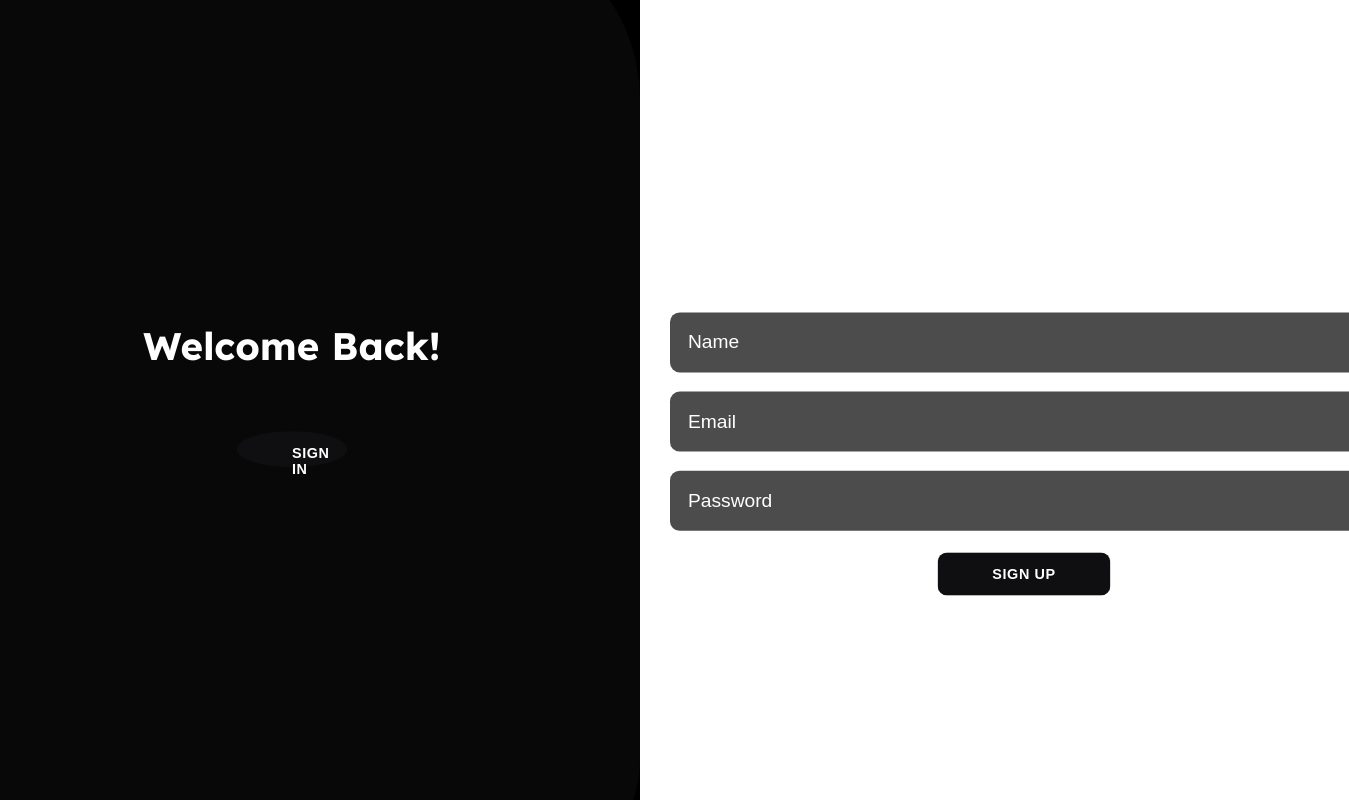
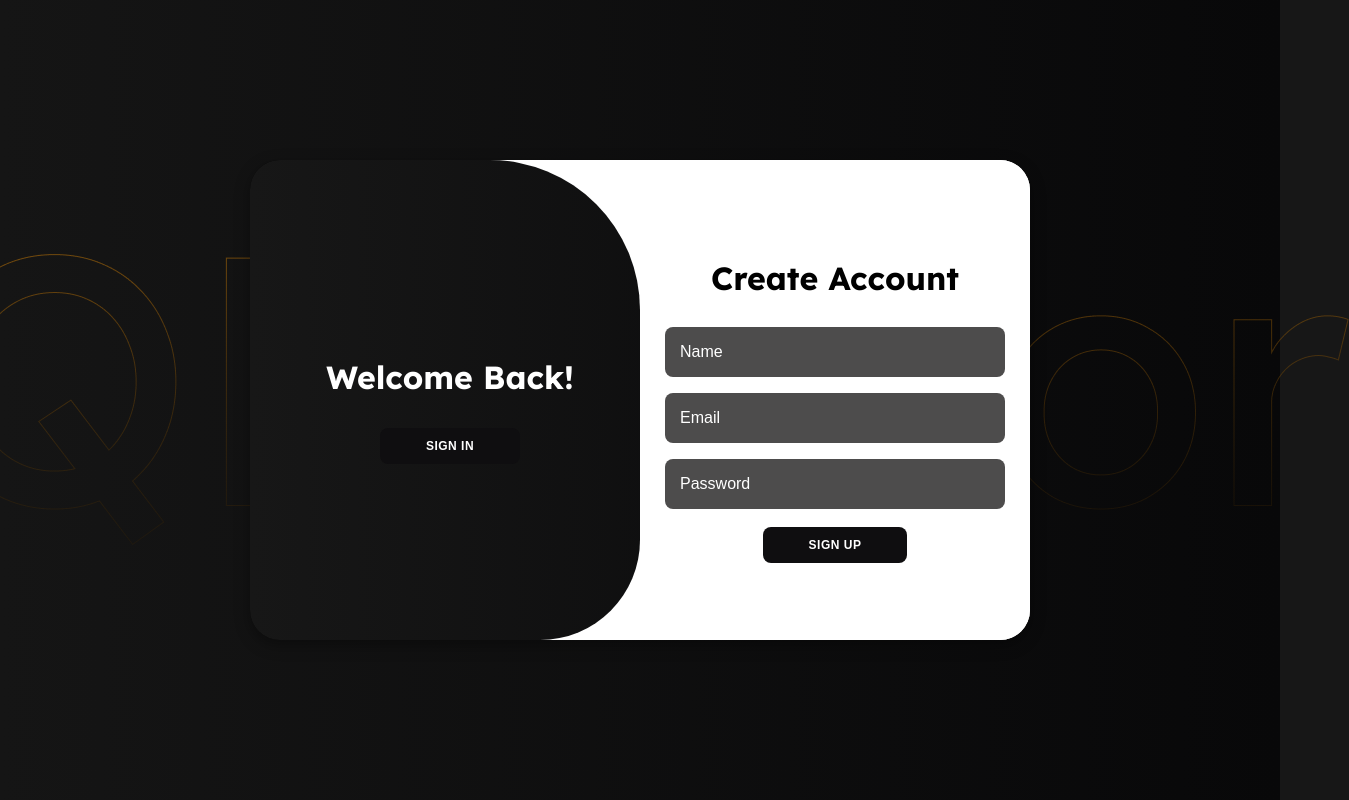
Before and after one commit to Dharaneeshsl/web-frontend, a React (Vite) app: page /login in a window 1280 px wide. Both pictures are taken after a click on the button "SIGN UP". Shown: the whole page, 1349 px wide, since content can reach past the window. Built offline with nearby package versions, Linux system fonts and the light colour scheme; a web font is replaced by a local one.

Commit message:
deisgn fixes login page

```diff
--- a/src/generate.css
+++ b/src/generate.css
@@ -100,12 +100,9 @@ justify-content: center;
 .model:hover{
     transform: scale(1.1);
 }
-.model.active {
+.model.modactive {
     transform: scale(1.1) rotateY(180deg) translateY(-20px);
     animation: transform 800ms ease;
-}
-.model.active img{
-  transform: rotateY('90deg')
 }
 
 
--- a/src/generate.jsx
+++ b/src/generate.jsx
@@ -272,19 +272,19 @@ toast.promise(
           </div>
           <div className="qrmodels">
             <div
-              className={`model ${selectedModel === 1 ? "active" : ""}`}
+              className={`model ${selectedModel === 1 ? "modactive" : ""}`}
               onClick={() => handleModelClick(1)}
             >
               <img src={model1} alt="Model 1" />
             </div>
             <div
-              className={`model ${selectedModel === 2 ? "active" : ""}`}
+              className={`model ${selectedModel === 2 ? "modactive" : ""}`}
               onClick={() => handleModelClick(2)}
             >
               <img src={model2} alt="Model 2" />
             </div>
             <div
-              className={`model ${selectedModel === 3 ? "active" : ""}`}
+              className={`model ${selectedModel === 3 ? "modactive" : ""}`}
               onClick={() => handleModelClick(3)}
             >
               <img src={model3} alt="Model 3" />
--- a/src/login.css
+++ b/src/login.css
@@ -4,24 +4,27 @@
 
 .main{
     background-color: #101114;
-    background: linear-gradient(to right, #393838, #080809);
+    background: linear-gradient(to right, #151515, #080809);
     display: flex;
     align-items: center;
     justify-content: center;
     flex-direction: column;
     height: 100vh;
 }
+.containerin{
+    background-color: rgb(0, 0, 0);
+    height: 100%;
+    width: 100%;
+}
+.container{
+    height: 480px;
+    width: 780px;
 
-.container{
-    background-color: white;
     border-radius: 30px;
     box-shadow: 0 5px 15px rgba(0, 0, 0, 0.35);
     position: relative;
     overflow: hidden;
-    width: 768px;
-    max-width: 100%;
-    min-height: 480px;
-    border-color: black;
+
 }
 
 .container p{
@@ -55,6 +58,16 @@
     padding: 0 40px;
     height: 100%;
 }
+.whitebg{
+    position: absolute;
+    left: 20%;
+    height: 100%;
+    width: 50%;
+    background-color: #ffffff;
+}
+.loginlogo{
+  position: absolute;
+ }
 
 .container input{
     background-color: #4d4c4c;
@@ -70,6 +83,7 @@
 .form-container{
     position: absolute;
     top: 0;
+
     height: 100%;
     transition: all 0.6s ease-in-out;
 }
@@ -85,6 +99,7 @@
 }
 
 .sign-up{
+    position: absolute;
     left: 0;
     width: 50%;
     opacity: 0;
@@ -112,14 +127,16 @@
 
 
 .toggle-container{
+
     position: absolute;
     top: 0;
     left: 50%;
     width: 50%;
     height: 100%;
     overflow: hidden;
+
     transition: all 0.6s ease-in-out;
-    border-radius: 150px 0 0 100px;
+    border-radius: 150px 0 0 150px;
     z-index: 1000;
 }
 
@@ -131,18 +148,23 @@
 .toggle{
     background-color: #080809;
     height: 100%;
-    background: linear-gradient(to right, #080809, #080809);
+    background: linear-gradient(to right, #171717, #080809);
+
     color: #fff;
     position: relative;
     left: -100%;
-    height: 100%;
+    height:100%;
     width: 200%;
     transform: translateX(0);
+
     transition: all 0.6s ease-in-out;
 }
 
 .container.active .toggle{
     transform: translateX(50%);
+}
+b{
+    color: black;
 }
 
 .toggle-panel{
@@ -156,11 +178,14 @@
     padding: 0 30px;
     text-align: center;
     top: 0;
+
+
     transform: translateX(0);
     transition: all 0.6s ease-in-out;
 }
 
 .toggle-left{
+       left: -25px;
     transform: translateX(-200%);
 }
 
@@ -169,10 +194,12 @@
 }
 
 .toggle-right{
-    right: 0;
+    right: -25px;
+
     transform: translateX(0);
 }
 
 .container.active .toggle-right{
+
     transform: translateX(200%);
 }
--- a/src/login.jsx
+++ b/src/login.jsx
@@ -1,6 +1,6 @@
 import './login.css'
 import React, { useEffect } from 'react';
-
+import logo from './assets/logo.png'
 
  function Login() {
 
@@ -8,7 +8,7 @@ import React, { useEffect } from 'react';
 
         const container = document.getElementById('container');
 const registerBtn = document.getElementById('register');
-const loginBtn = document.getElementById('login');
+const loginBtn = document.getElementById('loginbtn');
 
 registerBtn.addEventListener('click', () => {
     container.classList.add("active");
@@ -21,9 +21,11 @@ loginBtn.addEventListener('click', () => {
 
     return (
         <>
-        <div class="main">
-            <div class="container" id="container">
-                <div class="form-container sign-up">
+        <div className="main">
+            <img src={logo} className='loginlogo' alt="" />
+    <div className="container" id="container"><div className="containerin">
+        <div className="whitebg"></div>
+        <div className="form-container sign-up">
             <form>
                 <h1><b>Create Account</b></h1>
                 <input type="text" placeholder="Name"/>
@@ -32,7 +34,7 @@ loginBtn.addEventListener('click', () => {
                 <button>Sign Up</button>
             </form>
         </div>
-                <div class="form-container sign-in">
+        <div className="form-container sign-in">
             <form>
                 <h1><b>Sign In</b></h1>
                 <input type="email" placeholder="Email"/>
@@ -41,24 +43,24 @@ loginBtn.addEventListener('click', () => {
                 <button>Sign In</button>
             </form>
         </div>
-            <div class="toggle-container">
-            <div class="toggle">
-                <div class="toggle-panel toggle-left">
+        <div className="toggle-container">
+            <div className="toggle">
+                <div className="toggle-panel toggle-left">
                     <h1>Welcome Back!</h1>
 
-                    <button class="hidden" id="login">Sign In</button>
+                    <button className="hidden" id="loginbtn">Sign In</button>
                 </div>
-                <div class="toggle-panel toggle-right">
+                <div className="toggle-panel toggle-right">
                     <h1> Hello! </h1>
                     <p>Register  with  your  email</p>
-                    <button class="hidden" id="register">Sign Up</button>
-                </div>
+                    <button className="hidden" id="register">Sign Up</button>
                 </div>
             </div>
         </div>
 
         </div>
-
+    </div>
+    </div>
     </>
     );
 }
--- a/src/navbar.css
+++ b/src/navbar.css
@@ -1,5 +1,5 @@
 
-#container {
+#navbarcontainer {
   position: fixed;
   margin: 0;
   padding: 0;
@@ -61,6 +61,6 @@ svg {
   transition: transform 0.2s cubic-bezier(0.25, 0.46, 0.45, 0.94);
 }
 
-.cursor.active {
+.cursor.curactive {
   transform: scale(1.5);
 }
--- a/src/navbar.jsx
+++ b/src/navbar.jsx
@@ -20,17 +20,17 @@ function Navbar() {
           el.tagName === "A" ||
           el.tagName === "BUTTON"
         ) {
-          cursor.classList.add("active");
+          cursor.classList.add("curactive");
         }
       });
       el.addEventListener("mouseleave", () => {
-        cursor.classList.remove("active");
+        cursor.classList.remove("curactive");
       });
     });
   })
 
   return (
-    <div id="container">
+    <div id="navbarcontainer">
         <div className="cursor" id="cursor"></div>
       <div className="icons">
         <div>
--- a/src/urlhistory.css
+++ b/src/urlhistory.css
@@ -75,7 +75,7 @@ font-size: 0.8rem;
   font-weight: 400;
   font-size: 16rem;
 }
-.active {
+.urlactive {
   transform: scale(1.2);
   opacity: 1;
 }
--- a/src/urlhistory.jsx
+++ b/src/urlhistory.jsx
@@ -42,13 +42,13 @@ export default function UrlHistory() {
       });
 
       items.forEach((item) => {
-        item.classList.remove("active");
+        item.classList.remove("urlactive");
         item.style.opacity = "0.3";
         item.style.transform = "scale(1)";
       });
 
       if (closestItem) {
-        closestItem.classList.add("active");
+        closestItem.classList.add("urlactive");
         closestItem.style.opacity = "1";
         closestItem.style.transform = "scale(1.2)";
       }
```
Lines whose indentation alone changed are shown as unchanged.
